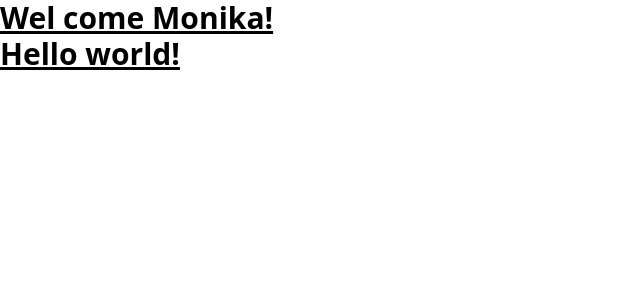
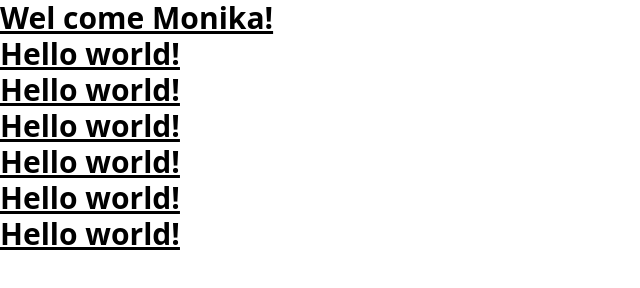
Before and after one commit to KinjalHirapara/monika-portfolio, a website built with Vite: page index.html in a window 1280 px wide. Shown: the whole page, without its empty margins (0-640 px from the left). Built offline with nearby package versions, Linux system fonts and the light colour scheme.

Commit message:
did testing for index file.

```diff
--- a/index.html
+++ b/index.html
@@ -9,6 +9,12 @@
   <body>
     <h1 class="text-3xl font-bold underline">Wel come Monika!</h1>
     <h1 class="text-3xl font-bold underline">Hello world!</h1>
+    <h1 class="text-3xl font-bold underline">Hello world!</h1>
+    <h1 class="text-3xl font-bold underline">Hello world!</h1>
+    <h1 class="text-3xl font-bold underline">Hello world!</h1>
+    <h1 class="text-3xl font-bold underline">Hello world!</h1>
+    <h1 class="text-3xl font-bold underline">Hello world!</h1>
+
     <script type="module" src="/src/main.ts"></script>
   </body>
 </html>
```
